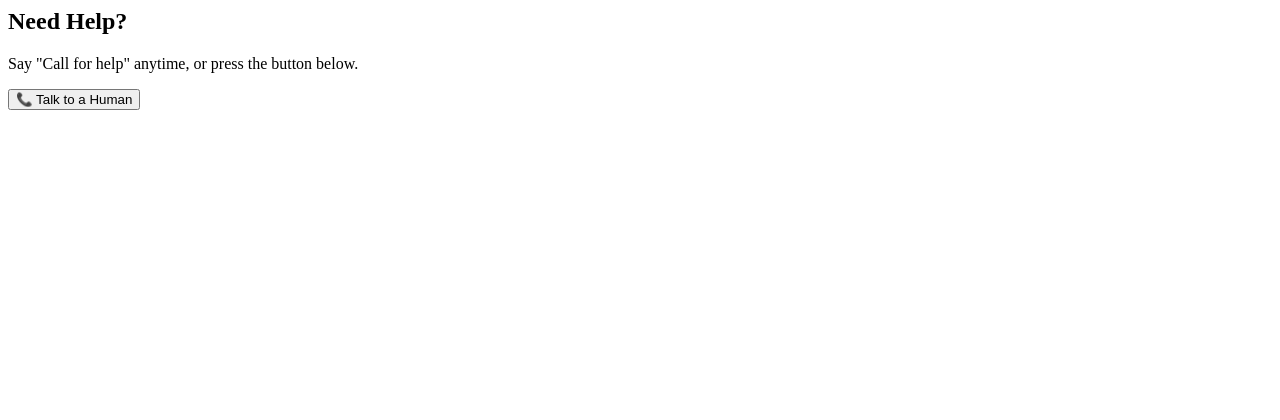
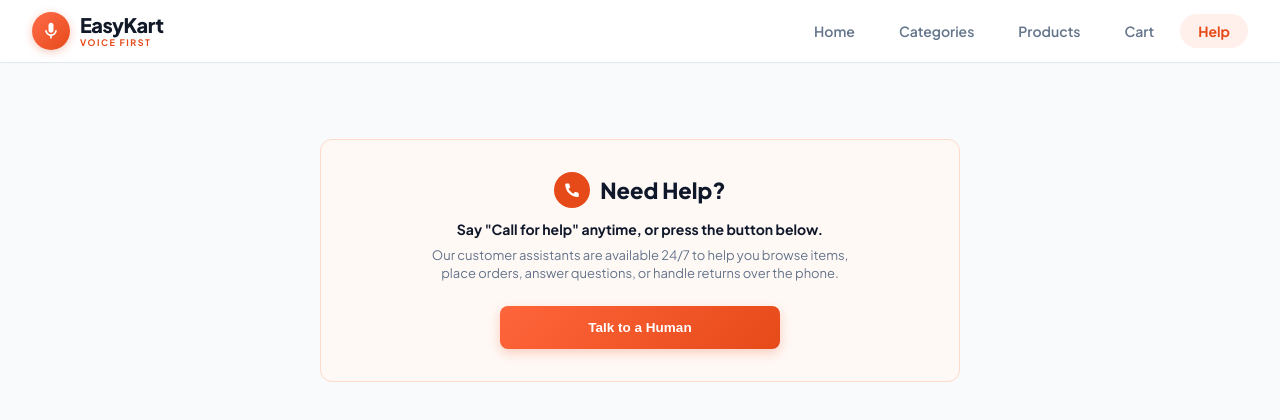
Before and after one commit to Uppal-harsh/Suno-, a plain HTML site: page help.html in a window 1280 px wide. Drawn offline with Linux system fonts and the light colour scheme.

Commit message:
feat: convert help section into a full standalone page with navigation and detailed support content

```diff
--- a/help.html
+++ b/help.html
@@ -1,5 +1,57 @@
-  <section id="help" class="help-section">
-    <h2>Need Help?</h2>
-    <p>Say "Call for help" anytime, or press the button below.</p>
-    <button id="helpBtn">📞 Talk to a Human</button>
-  </section>
+<!DOCTYPE html>
+<html lang="en">
+<head>
+  <meta charset="UTF-8">
+  <meta name="viewport" content="width=device-width, initial-scale=1.0">
+  <title>EasyKart - Help & Support</title>
+  <link rel="stylesheet" href="style.css">
+</head>
+<body>
+
+  <!-- Navigation Header -->
+  <header>
+    <nav>
+      <a href="index.html" class="logo">
+        <div class="logo-mic">
+          <svg class="mic-icon-svg" style="width: 20px; height: 20px;" viewBox="0 0 24 24" fill="currentColor">
+            <path d="M12 14c1.66 0 3-1.34 3-3V5c0-1.66-1.34-3-3-3S9 3.34 9 5v6c0 1.66 1.34 3 3 3z"/>
+            <path d="M17 11c0 2.76-2.24 5-5 5s-5-2.24-5-5H5c0 3.53 2.61 6.43 6 6.92V21h2v-3.08c3.39-.49 6-3.39 6-6.92h-2z"/>
+          </svg>
+        </div>
+        <div class="logo-text">
+          <h1>EasyKart</h1>
+          <p>VOICE FIRST</p>
+        </div>
+      </a>
+
+      <div class="nav-links">
+        <a href="index.html">Home</a>
+        <a href="categories.html">Categories</a>
+        <a href="products.html">Products</a>
+        <a href="cart.html">Cart</a>
+        <a href="help.html" class="active">Help</a>
+      </div>
+    </nav>
+  </header>
+
+  <!-- Main Content -->
+  <main class="page-container">
+    <div class="help-page-container">
+      <div class="help-card" style="padding: 32px 24px;">
+        <div class="help-card-header" style="justify-content: center; margin-bottom: 12px;">
+          <div class="help-icon" style="width: 36px; height: 36px; font-size: 16px;">
+            <svg style="width: 18px; height: 18px;" viewBox="0 0 24 24" fill="currentColor">
+              <path d="M20.01 15.38c-1.23 0-2.42-.2-3.53-.56a.977.977 0 0 0-1.01.24l-1.57 1.97c-2.83-1.44-5.15-3.75-6.59-6.59l1.97-1.57c.28-.28.36-.67.25-1.02A11.36 11.36 0 0 1 8.5 4.3c0-.55-.45-1-1-1H4c-.55 0-1 .45-1 1 0 9.39 7.61 17 17 17 .55 0 1-.45 1-1v-3.5c0-.55-.45-1-.99-.92z"/>
+            </svg>
+          </div>
+          <h2 style="font-size: 22px; font-weight: 800; color: #0F172A;">Need Help?</h2>
+        </div>
+        <p class="help-subtitle" style="font-size: 14px; margin-bottom: 8px;">Say "Call for help" anytime, or press the button below.</p>
+        <p class="help-desc" style="font-size: 13px; margin-bottom: 24px; max-width: 420px; margin-left: auto; margin-right: auto;">Our customer assistants are available 24/7 to help you browse items, place orders, answer questions, or handle returns over the phone.</p>
+        <button class="btn-talk-human" style="max-width: 280px; margin: 0 auto; display: block; padding: 14px;" type="button">Talk to a Human</button>
+      </div>
+    </div>
+  </main>
+
+</body>
+</html>
```
